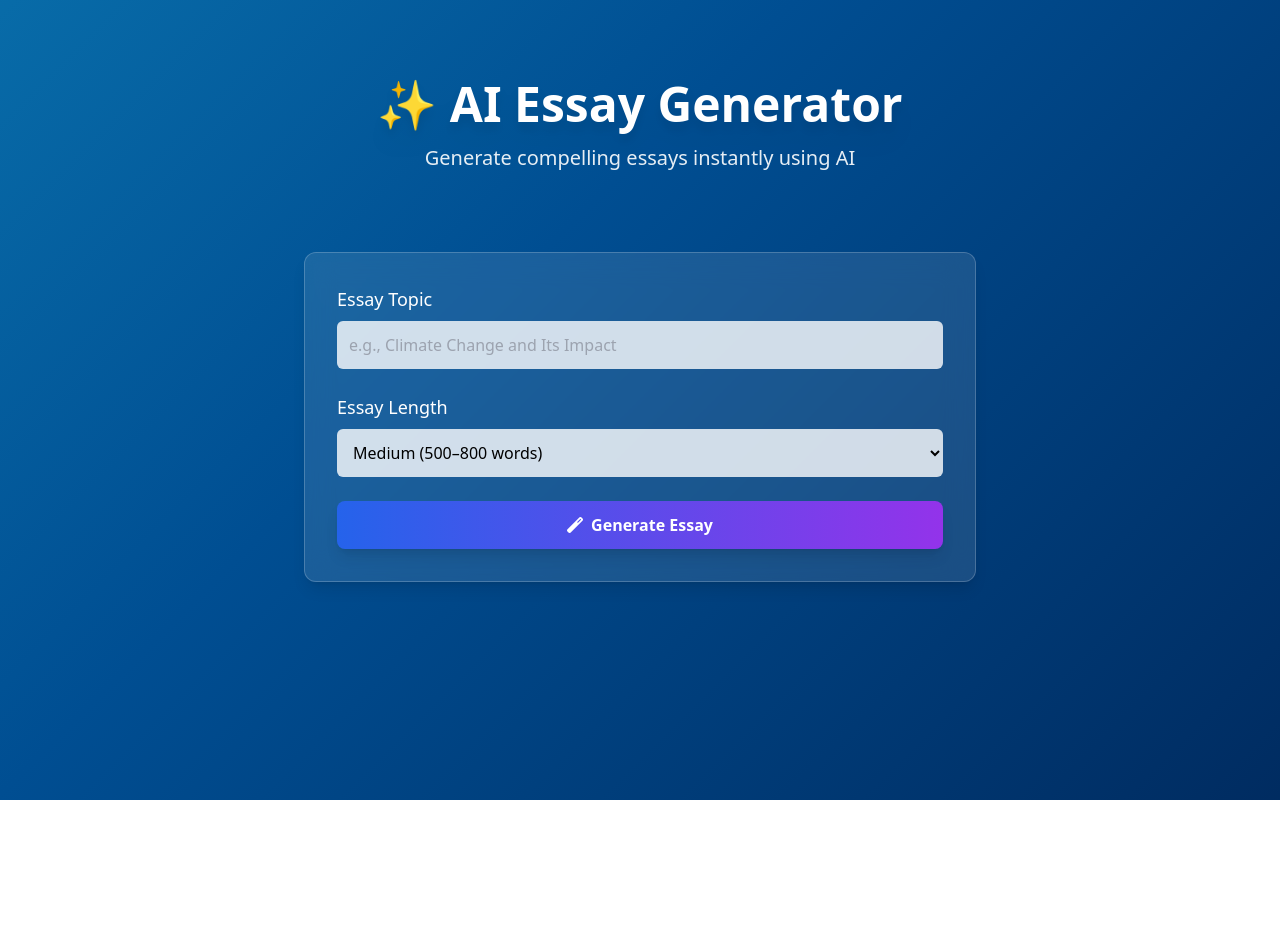
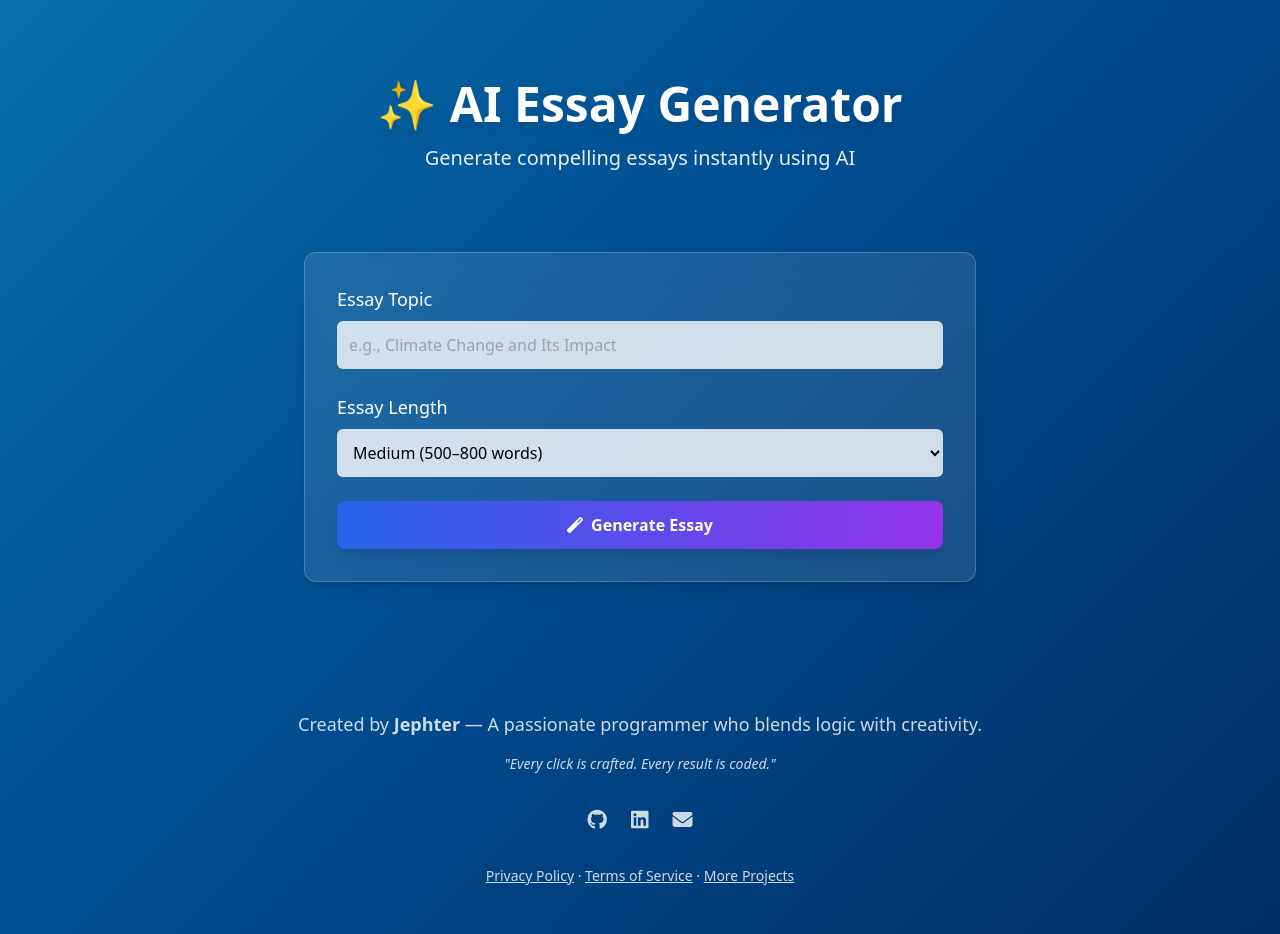
Before and after one commit to jephtertech/AiEassy, a website: page public/index.html in a window 1280 px wide. Before the commit the page ends 800 px from the top, so only its background shows below. Drawn offline with nearby package versions, Linux system fonts and the light colour scheme.

Commit message:
Update index.html

```diff
--- a/public/index.html
+++ b/public/index.html
@@ -1,5 +1,4 @@
-<!DOCTYPE html>
-<html lang="en">
+<!DOCTYPE html><html lang="en">
 <head>
   <meta charset="UTF-8" />
   <meta name="viewport" content="width=device-width, initial-scale=1.0"/>
@@ -11,9 +10,7 @@
       background: linear-gradient(-45deg, #000428, #004e92, #1cb5e0, #000428);
       background-size: 400% 400%;
       animation: gradient 15s ease infinite;
-    }
-
-    @keyframes gradient {
+    }@keyframes gradient {
   0% {background-position: 0% 50%;}
   50% {background-position: 100% 50%;}
   100% {background-position: 0% 50%;}
@@ -36,26 +33,20 @@
   60% { content: '...'; }
   80%, 100% { content: ''; }
 }
+
   </style>
 </head>
-
 <body class="min-h-screen font-sans text-white px-4">
-  <!-- Header -->
   <header class="text-center py-20">
     <h1 class="text-5xl font-extrabold drop-shadow-xl mb-4">✨ AI Essay Generator</h1>
     <p class="text-xl opacity-90 font-light">Generate compelling essays instantly using AI</p>
-  </header>
-
-  <!-- Main Form -->
-  <main class="max-w-2xl mx-auto glass rounded-xl p-8 shadow-lg">
+  </header>  <main class="max-w-2xl mx-auto glass rounded-xl p-8 shadow-lg">
     <form id="essayForm" class="space-y-6">
       <div>
         <label for="topic" class="block mb-2 text-lg font-medium">Essay Topic</label>
         <input type="text" id="topic" required placeholder="e.g., Climate Change and Its Impact"
           class="w-full p-3 rounded-md bg-white bg-opacity-80 text-black focus:outline-none focus:ring-2 focus:ring-blue-500" />
-      </div>
-
-      <div>
+      </div><div>
     <label for="length" class="block mb-2 text-lg font-medium">Essay Length</label>
     <select id="length"
       class="w-full p-3 rounded-md bg-white bg-opacity-80 text-black focus:outline-none focus:ring-2 focus:ring-blue-500">
@@ -70,10 +61,8 @@
     <i class="fas fa-magic mr-2"></i>Generate Essay
   </button>
 </form>
-  </main>
 
-  <!-- Output Section -->
-  <section id="outputSection" class="max-w-3xl mx-auto mt-10 hidden">
+  </main>  <section id="outputSection" class="max-w-3xl mx-auto mt-10 hidden">
     <div class="glass p-6 rounded-xl shadow-xl">
       <div class="flex justify-between items-center mb-4">
         <h2 class="text-2xl font-bold"><i class="fas fa-scroll text-blue-300 mr-2"></i>Your Essay</h2>
@@ -81,19 +70,26 @@
           <i class="fas fa-copy mr-1"></i> Copy
         </button>
       </div>
-
-      <!-- Loading -->
       <div id="loadingIndicator" class="hidden text-center py-6">
         <div class="animate-spin h-10 w-10 border-t-4 border-b-4 border-blue-500 rounded-full mx-auto mb-3"></div>
         <p class="loading-dots text-lg text-white/80">Generating your essay</p>
       </div>
-
-      <!-- Essay Output -->
       <div id="essayOutput" class="prose prose-invert text-white max-w-none whitespace-pre-line"></div>
     </div>
-  </section>
-
-  <script>
+  </section>  <footer class="mt-20 text-center text-white text-opacity-80 space-y-4 py-12">
+    <p class="text-lg">Created by <strong>Jephter</strong> — A passionate programmer who blends logic with creativity.</p>
+    <p class="text-sm italic">"Every click is crafted. Every result is coded."</p>
+    <div class="flex justify-center space-x-6 pt-4 text-xl">
+      <a href="https://github.com/JeffreyFx1" target="_blank" class="hover:text-blue-300"><i class="fab fa-github"></i></a>
+      <a href="https://linkedin.com/in/jephter" target="_blank" class="hover:text-blue-300"><i class="fab fa-linkedin"></i></a>
+      <a href="mailto:jephter@example.com" class="hover:text-blue-300"><i class="fas fa-envelope"></i></a>
+    </div>
+    <div class="pt-4 text-sm">
+      <a href="#" class="underline hover:text-blue-300">Privacy Policy</a> ·
+      <a href="#" class="underline hover:text-blue-300">Terms of Service</a> ·
+      <a href="#" class="underline hover:text-blue-300">More Projects</a>
+    </div>
+  </footer>  <script>
     const form = document.getElementById("essayForm");
     const output = document.getElementById("outputSection");
     const essayBox = document.getElementById("essayOutput");
@@ -145,6 +141,5 @@
         setTimeout(() => btn.innerHTML = old, 2000);
       });
     });
-  </script>
-</body>
+  </script></body>
 </html>
```
Lines whose indentation alone changed are shown as unchanged.
